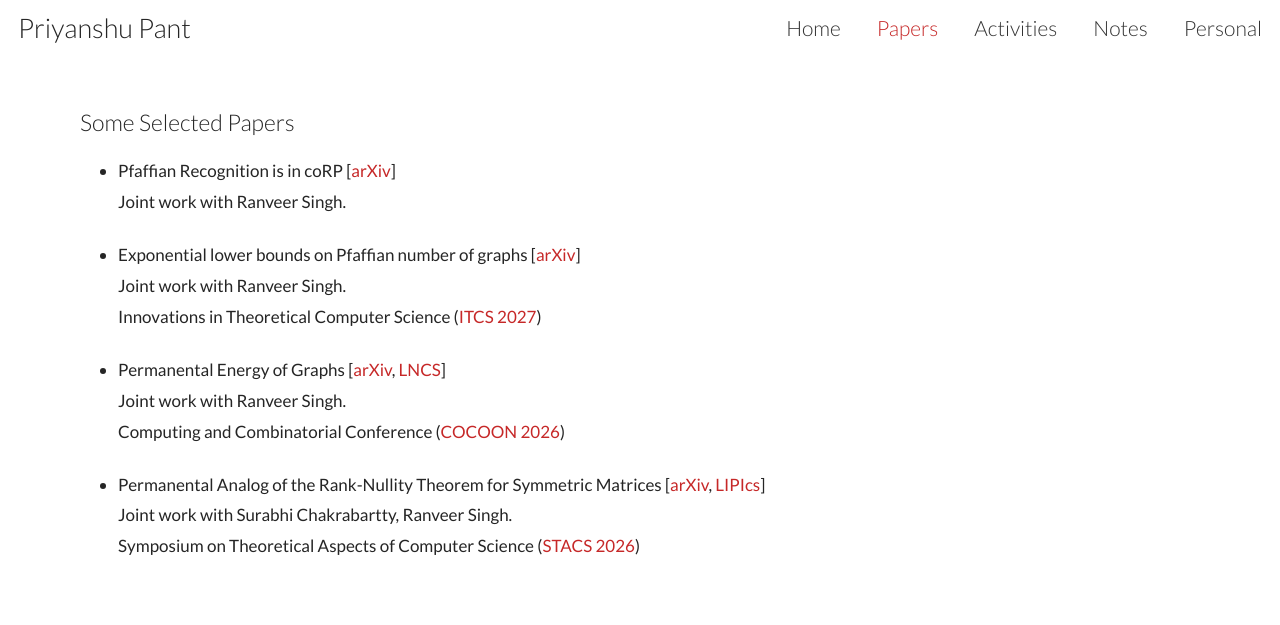
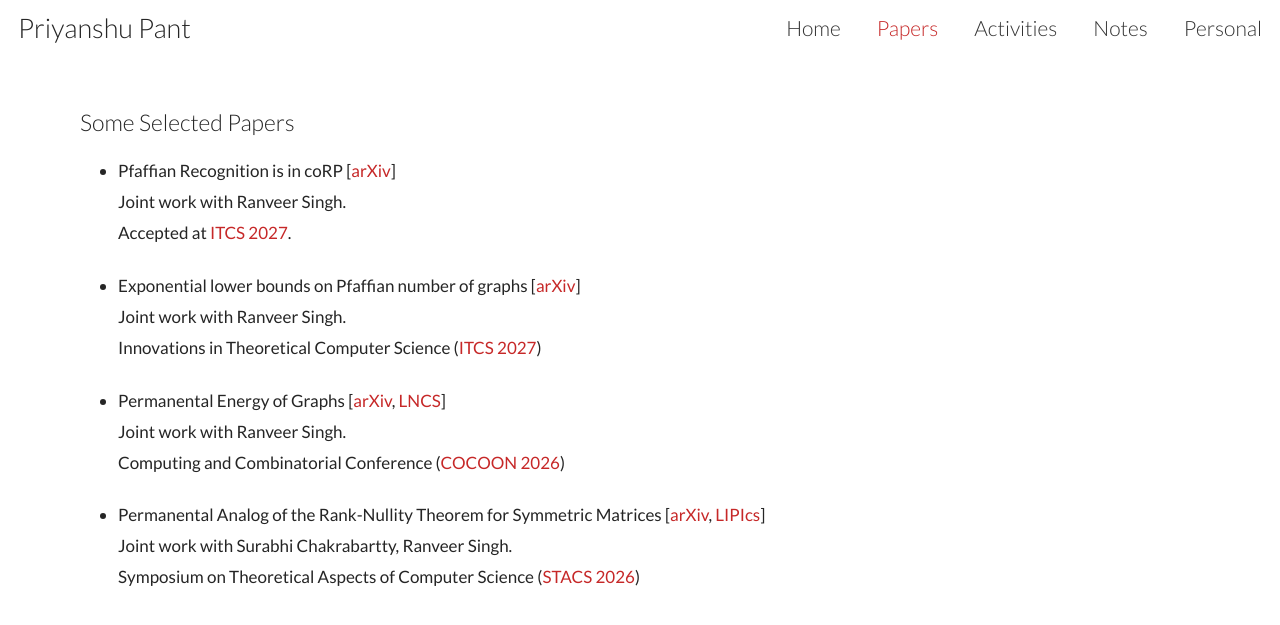
Before and after one commit to priyanshupant/priyanshupant.github.io, a Jekyll site: the page built from publications.html, in a window 1280 px wide. Shown: the top 625 px of the page. Built offline with Jekyll 4.4.1, drawn with Linux system fonts in a browser that asks for light colours.

Commit message:
Mark Pfaffian Recognition is in coRP as accepted at ITCS 2027

```diff
--- a/publications.html
+++ b/publications.html
@@ -6,7 +6,8 @@
 <h1>Some Selected Papers</h1>
 <ul>
 <li>Pfaffian Recognition is in coRP [<a href="https://arxiv.org/abs/2610.29817">arXiv</a>]<br>
-Joint work with Ranveer Singh.</li>
+Joint work with Ranveer Singh.<br>
+Accepted at <a href="https://itcs-conf.org/">ITCS 2027</a>.</li>
 <li>Exponential lower bounds on Pfaffian number of graphs [<a href="https://arxiv.org/pdf/2605.21077">arXiv</a>]<br>
 Joint work with Ranveer Singh.<br>
 Innovations in Theoretical Computer Science (<a href="https://itcs-conf.org/">ITCS 2027</a>)</li>
```
